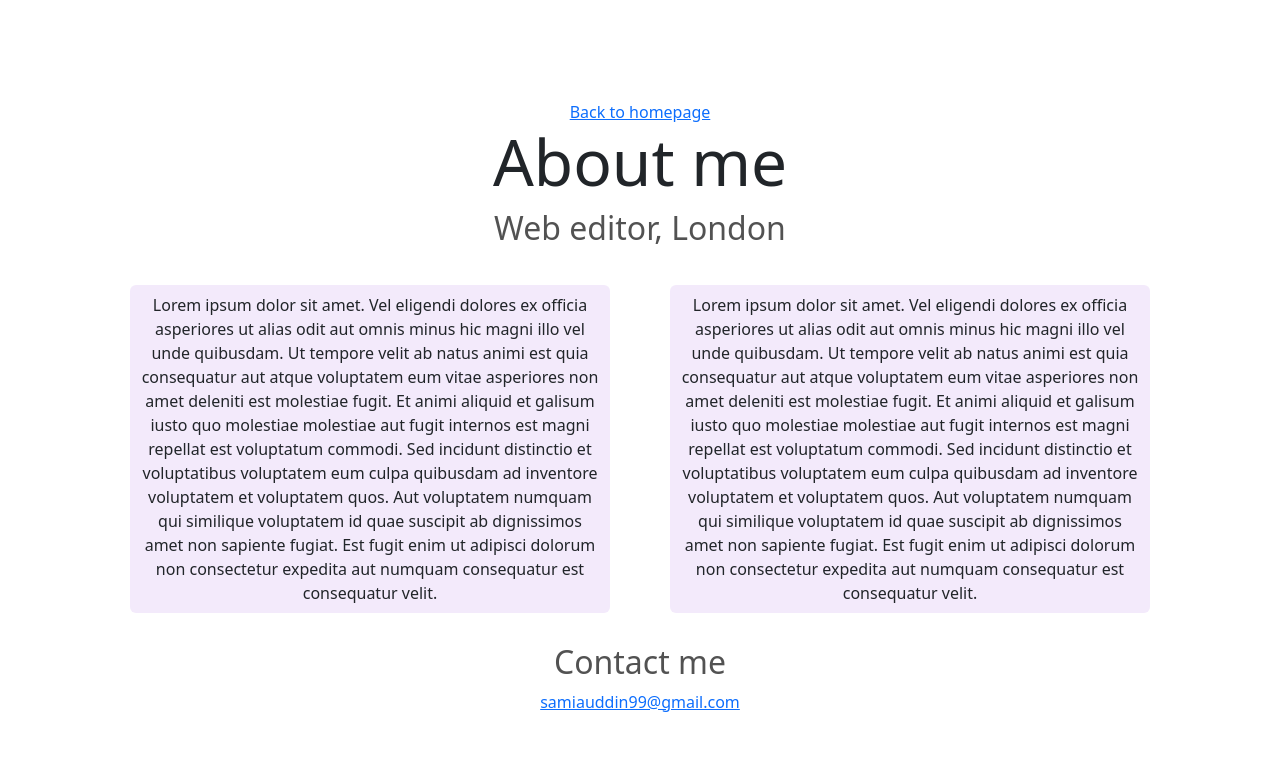
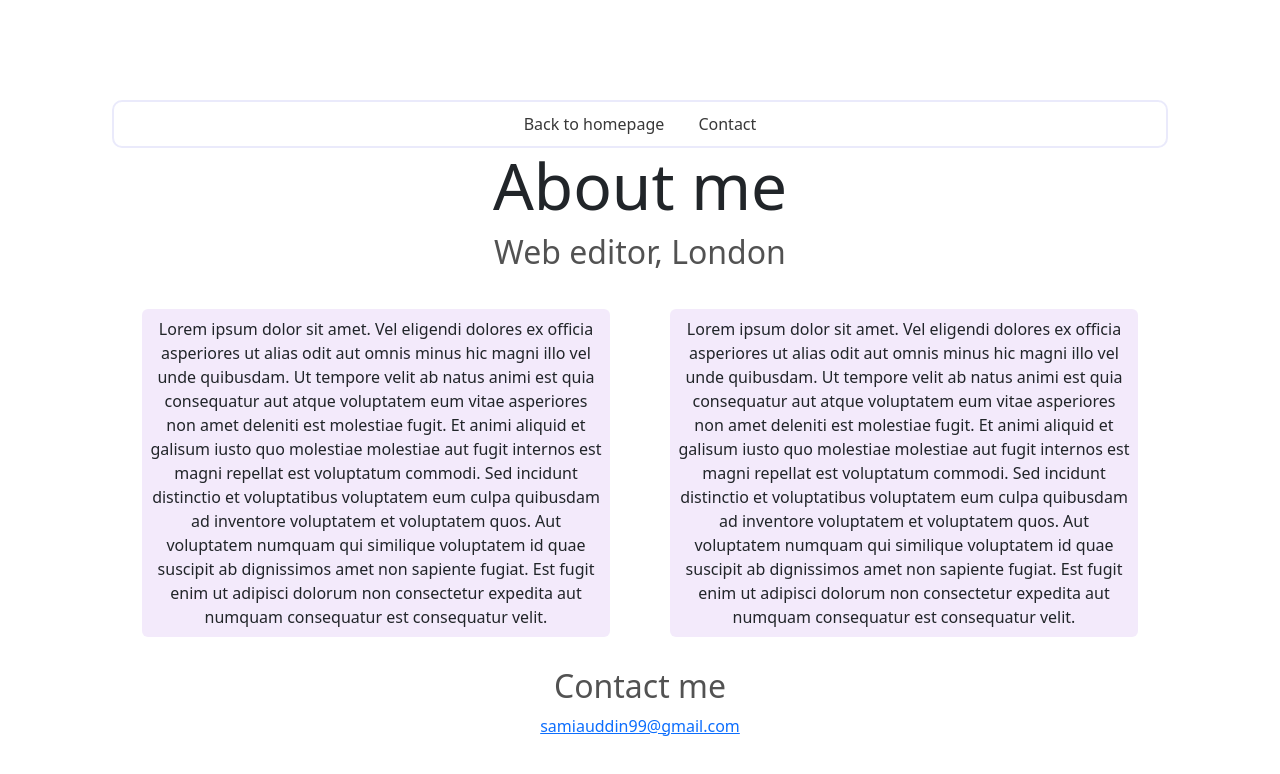
Before and after one commit to samia-ctrl/responsive-1, a plain HTML site: page about-me.html in a window 1280 px wide. Drawn offline with nearby package versions, Linux system fonts and the light colour scheme.

Commit message:
clean up of content + class css cut out

```diff
--- a/about-me.html
+++ b/about-me.html
@@ -17,8 +17,12 @@
     <link rel="stylesheet" href="src/styles.css" />
   </head>
   <body>
+    <div class="container">
       <div class="link-to-homepage">
+        <nav>
           <a href="index.html">Back to homepage</a>
+          <a href="about-me.html#contact">Contact</a>
+        </nav>
       </div>
       <h1>About me</h1>
       <h2>Web editor, London</h2>
@@ -27,26 +31,31 @@
           Lorem ipsum dolor sit amet. Vel eligendi dolores ex officia asperiores
           ut alias odit aut omnis minus hic magni illo vel unde quibusdam. Ut
           tempore velit ab natus animi est quia consequatur aut atque voluptatem
-        eum vitae asperiores non amet deleniti est molestiae fugit. Et animi aliquid et galisum iusto quo molestiae molestiae aut fugit
-        internos est magni repellat est voluptatum commodi. Sed incidunt
-        distinctio et voluptatibus voluptatem eum culpa quibusdam ad inventore
-        voluptatem et voluptatem quos. Aut voluptatem numquam qui similique voluptatem id quae suscipit ab
-        dignissimos amet non sapiente fugiat. Est fugit enim ut adipisci dolorum
-        non consectetur expedita aut numquam consequatur est consequatur velit.
+          eum vitae asperiores non amet deleniti est molestiae fugit. Et animi
+          aliquid et galisum iusto quo molestiae molestiae aut fugit internos
+          est magni repellat est voluptatum commodi. Sed incidunt distinctio et
+          voluptatibus voluptatem eum culpa quibusdam ad inventore voluptatem et
+          voluptatem quos. Aut voluptatem numquam qui similique voluptatem id
+          quae suscipit ab dignissimos amet non sapiente fugiat. Est fugit enim
+          ut adipisci dolorum non consectetur expedita aut numquam consequatur
+          est consequatur velit.
         </div>
         <div class="p-2">
           Lorem ipsum dolor sit amet. Vel eligendi dolores ex officia asperiores
           ut alias odit aut omnis minus hic magni illo vel unde quibusdam. Ut
           tempore velit ab natus animi est quia consequatur aut atque voluptatem
-        eum vitae asperiores non amet deleniti est molestiae fugit. Et animi aliquid et galisum iusto quo molestiae molestiae aut fugit
-        internos est magni repellat est voluptatum commodi. Sed incidunt
-        distinctio et voluptatibus voluptatem eum culpa quibusdam ad inventore
-        voluptatem et voluptatem quos. Aut voluptatem numquam qui similique voluptatem id quae suscipit ab
-        dignissimos amet non sapiente fugiat. Est fugit enim ut adipisci dolorum
-        non consectetur expedita aut numquam consequatur est consequatur velit.
+          eum vitae asperiores non amet deleniti est molestiae fugit. Et animi
+          aliquid et galisum iusto quo molestiae molestiae aut fugit internos
+          est magni repellat est voluptatum commodi. Sed incidunt distinctio et
+          voluptatibus voluptatem eum culpa quibusdam ad inventore voluptatem et
+          voluptatem quos. Aut voluptatem numquam qui similique voluptatem id
+          quae suscipit ab dignissimos amet non sapiente fugiat. Est fugit enim
+          ut adipisci dolorum non consectetur expedita aut numquam consequatur
+          est consequatur velit.
         </div>
       </div>
       <h2 id="contact">Contact me</h2>
       <a href="mailto:samiauddin99@gmail.com">samiauddin99@gmail.com</a>
+    </div>
   </body>
 </html>
--- a/src/styles.css
+++ b/src/styles.css
@@ -14,11 +14,24 @@ h1 {
 h2 {
   color: rgba(0, 0, 0, 0.677);
 }
-.links-homepage {
+.links-on-homepage {
   display: flex;
   justify-content: center;
 }
 
+.link-to-homepage {
+  display: flex;
+  justify-content: space-evenly;
+  border: 2px solid rgba(33, 40, 214, 0.095);
+  border-radius: var(--btn-border-radius);
+  padding: 10px;
+}
+
+.link-to-homepage a {
+  text-decoration: none;
+  color: rgba(28, 28, 28, 0.879);
+  margin: 15px;
+}
 .btn-about,
 .btn-contact {
   border: 1px solid rgb(133, 40, 214);
```
Also changed, not shown: index.html (+1 -1 lines). Lines whose indentation alone changed are shown as unchanged.
